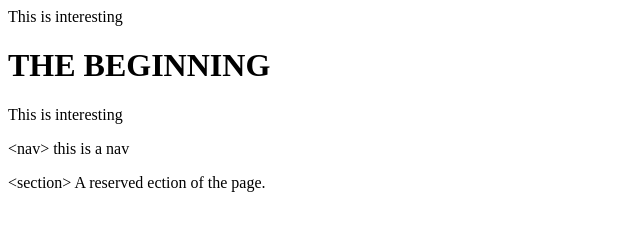
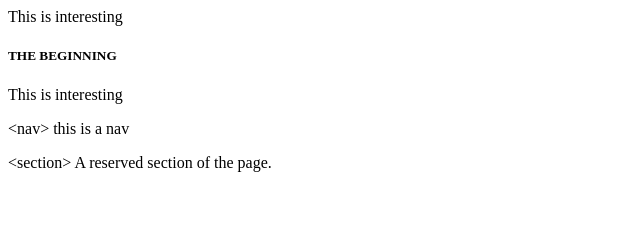
Before and after one commit to thewoleoye/preamble, a plain HTML site: page index.html in a window 1280 px wide. Shown: the whole page, without its empty margins (0-640 px from the left). Drawn offline with Linux system fonts and the light colour scheme.

Commit message:
testrunning header

```diff
--- a/index.html
+++ b/index.html
@@ -10,15 +10,15 @@
         <!-- <p>
             Feels good starting this
         </p> -->
-        <h1>
+        <h5>
             THE BEGINNING
-        </h1>
+        </h5>
         <span>
             This is interesting
         </span>
         <p>&lt;nav&gt; this is a nav</p>
         <p>
-            &lt;section&gt; A reserved ection of the page.
+            &lt;section&gt; A reserved section of the page.
         </p>
         </body>
 </html>
```
